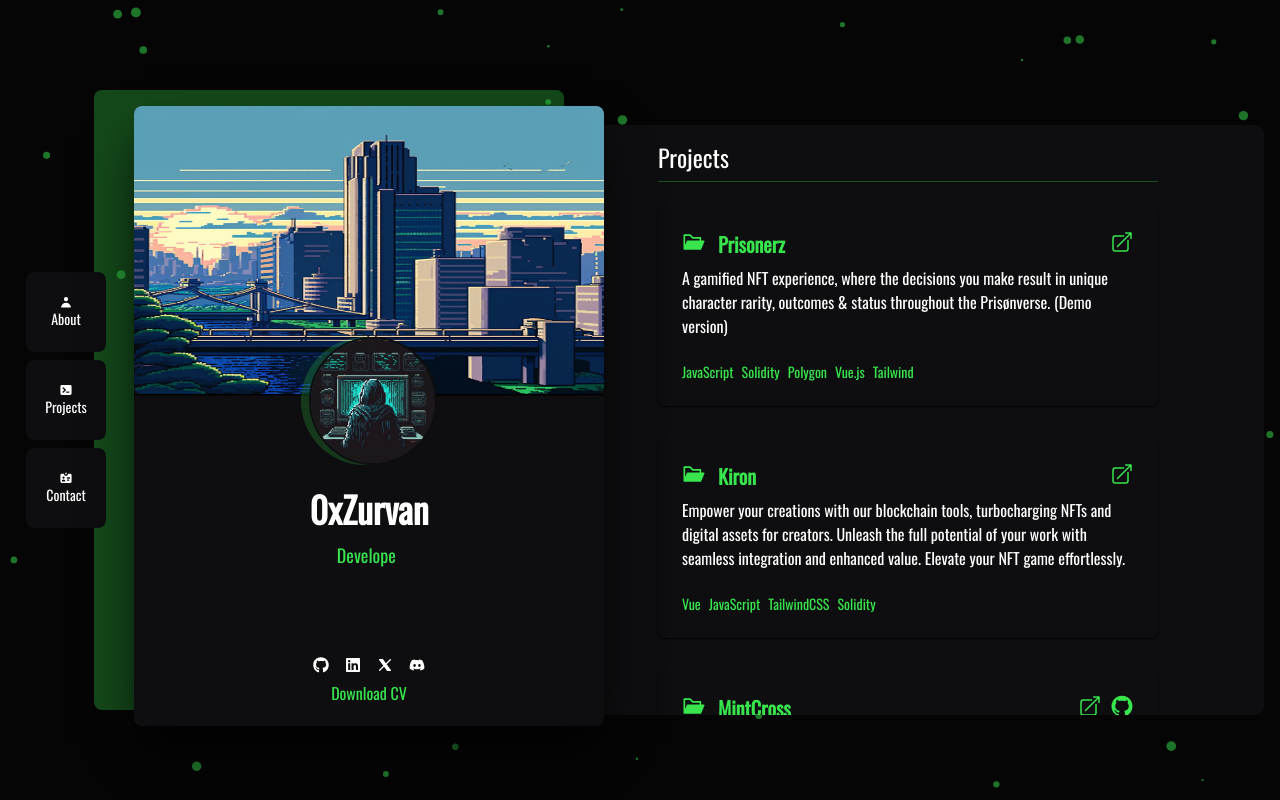
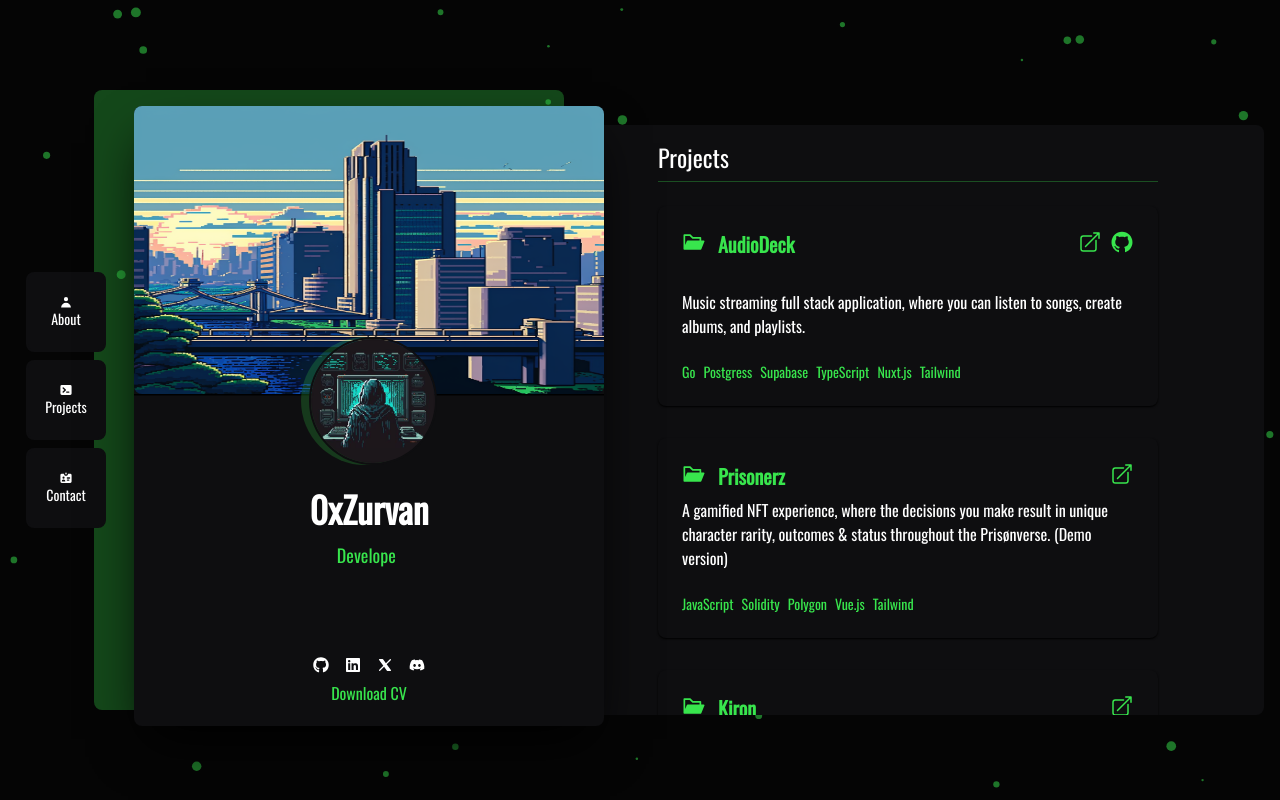
Before and after one commit to 0xZurvan/0xZurvan, a React (Vite) app in the folder 0xzurvan-portfolio/: page /projects in a window 1280 px wide. Built offline with nearby package versions, Linux system fonts and the light colour scheme.

Commit message:
chore: new project added (AudioDeck)

```diff
--- a/0xzurvan-portfolio/src/const/ProjectsData.js
+++ b/0xzurvan-portfolio/src/const/ProjectsData.js
@@ -1,6 +1,16 @@
 export const ProjectsData = [
   {
     id: 1,
+    title: "AudioDeck",
+    description:
+      "Music streaming full stack application, where you can listen to songs, create albums, and playlists.",
+    stack: ["Go", "Postgress", "Supabase", "TypeScript", "Nuxt.js", "Tailwind"],
+    link: "https://audiodeck.netlify.app/",
+    github: "https://github.com/0xZurvan/AudioDeck",
+    category: "primary",
+  },
+  {
+    id: 2,
     title: "Prisonerz",
     description:
       "A gamified NFT experience, where the decisions you make result in unique character rarity, outcomes & status throughout the Prisønverse. (Demo version)",
@@ -10,7 +20,7 @@ export const ProjectsData = [
     category: "primary",
   },
   {
-    id: 2,
+    id: 3,
     title: "Kiron",
     description: "Empower your creations with our blockchain tools, turbocharging NFTs and digital assets for creators. Unleash the full potential of your work with seamless integration and enhanced value. Elevate your NFT game effortlessly.",
     stack: ["Vue", "JavaScript", "TailwindCSS", "Solidity"],
@@ -19,7 +29,7 @@ export const ProjectsData = [
     category: "primary",
   },
   {
-    id: 3,
+    id: 4,
     title: "MintCross",
     description:
       "Across-chain decentralized application with minting capabilities and streamlined bridging functionality between the Sepolia and Mumbai chains.",
@@ -29,7 +39,7 @@ export const ProjectsData = [
     category: "primary",
   },
   {
-    id: 4,
+    id: 5,
     title: "Aztral",
     description:
       "A development studio and collective of creator's striving to make fun and innovative products with technologies.",
@@ -39,7 +49,7 @@ export const ProjectsData = [
     category: "primary",
   },
   {
-    id: 5,
+    id: 6,
     title: "Retro Ratz",
     description:
       "NFT project with a simple and fun dynamic game. Evolving/leveling up pixelated rats art into a full retro rat by correctly answering questions.",
@@ -49,7 +59,7 @@ export const ProjectsData = [
     category: "primary",
   },
   {
-    id: 5,
+    id: 7,
     title: "Semplice.js",
     description: "Web3 integration library built on top of ethers.js to help you integrate your contracts with simplicity.",
     stack: ["TypeScript", "tsup", "ethers.js", "npm"],
```
